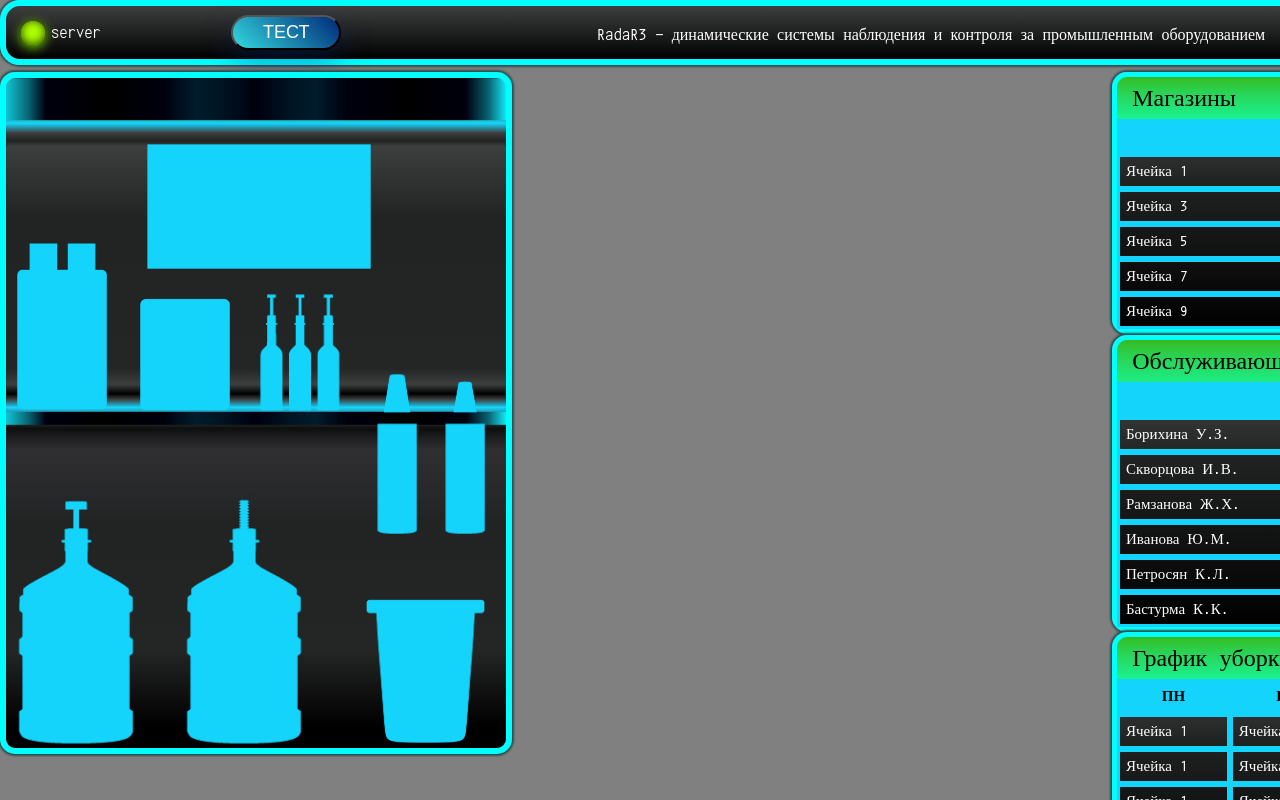
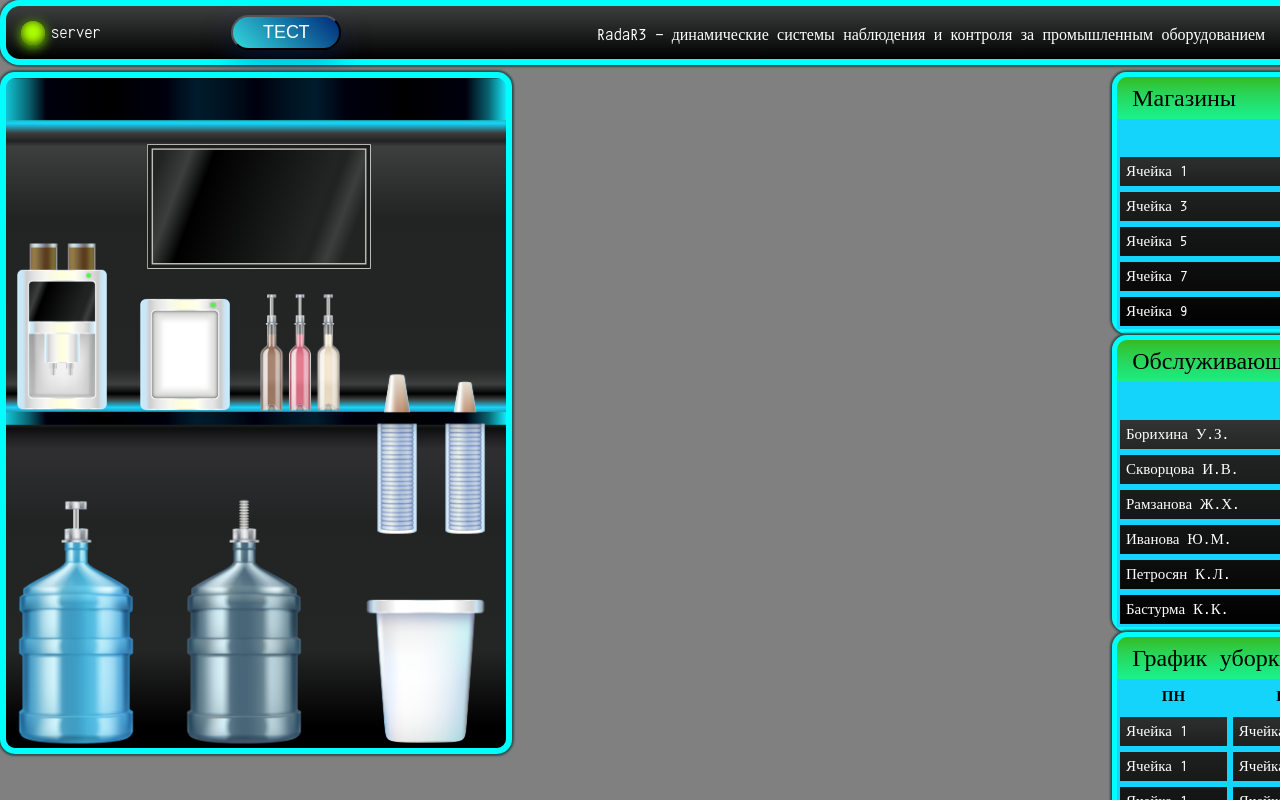
Before and after one commit to Risen12/TestRep, a React (Create React App) app: page / in a window 1280 px wide. Shown: the top 800 px of the page. Built offline with nearby package versions, Linux system fonts and the light colour scheme; a web font is replaced by a local one.

Commit message:
Downloading images in first render

```diff
--- a/src/Components/Module.jsx
+++ b/src/Components/Module.jsx
@@ -1,4 +1,4 @@
-import React from "react";
+import React, { useEffect, useState } from "react";
 import "../Styles/Module.css";
 import tv0 from "../Images/tv-0.png";
 import cm0 from "../Images/km-0.png";
@@ -9,21 +9,35 @@ import glassS0 from "../Images/ds-0.png";
 import water0 from "../Images/wt-0.png";
 import dwater0 from "../Images/ws-0.png";
 import garbage0 from "../Images/gb-0.png";
+import tv1 from "../Images/tv-1.png";
+import cm1 from "../Images/km-1.png";
+import cooler1 from "../Images/fr-1.png";
+import syrup1 from "../Images/sp-1.png";
+import glassM1 from "../Images/dl-1.png";
+import glassS1 from "../Images/ds-1.png";
+import water1 from "../Images/wt-1.png";
+import dwater1 from "../Images/ws-1.png";
+import garbage1 from "../Images/gb-1.png";
 
 
 const Module = function()
 {
+    const [States, setStates] = useState([tv0,cm0,cooler0,syrup0,glassM0,glassS0,water0,dwater0,garbage0]);
+    useEffect(() =>
+    {
+        setStates([tv1,cm1,cooler1,syrup1,glassM1,glassS1,water1,dwater1,garbage1]);
+    },[]);
     return(
         <div id="module">
             <marquee id="Shop_name" direction="left" scrollamount="8">Название магазина</marquee>
-            <div id="TV_container"><img src={tv0} id="TV"/></div>
-            <div id="CM_container"><img src={cm0} id="CM"/></div>
-            <div id="Cooler_container"><img src={cooler0} id="Cooler"/></div>
-            <div id="Syrups_container"><img src={syrup0} id="Syrups"/></div>
-            <div id="Glasses_container"><img src={glassM0} id="glassM"/><img src={glassS0} id="glassS"/></div>
-            <div id="Water_container"><img src={water0} id="Water"/></div>
-            <div id="DWater_container"><img src={dwater0} id="DWater"/></div>
-            <div id="Garbage_container"><img src={garbage0} id="Garbage"/></div>
+            <div id="TV_container"><img src={States[0]} alt="Can't find img" id="TV"/></div>
+            <div id="CM_container"><img src={States[1]} alt="Can't find img" id="CM"/></div>
+            <div id="Cooler_container"><img src={States[2]} alt="Can't find img" id="Cooler"/></div>
+            <div id="Syrups_container"><img src={States[3]} alt="Can't find img" id="Syrups"/></div>
+            <div id="Glasses_container"><img src={States[4]} alt="Can't find img" id="glassM"/><img src={States[5]} alt="Can't find img" id="glassS"/></div>
+            <div id="Water_container"><img src={States[6]} alt="Can't find img" id="Water"/></div>
+            <div id="DWater_container"><img src={States[7]} alt="Can't find img" id="DWater"/></div>
+            <div id="Garbage_container"><img src={States[8]} alt="Can't find img" id="Garbage"/></div>
         </div>
     )
 };
```
